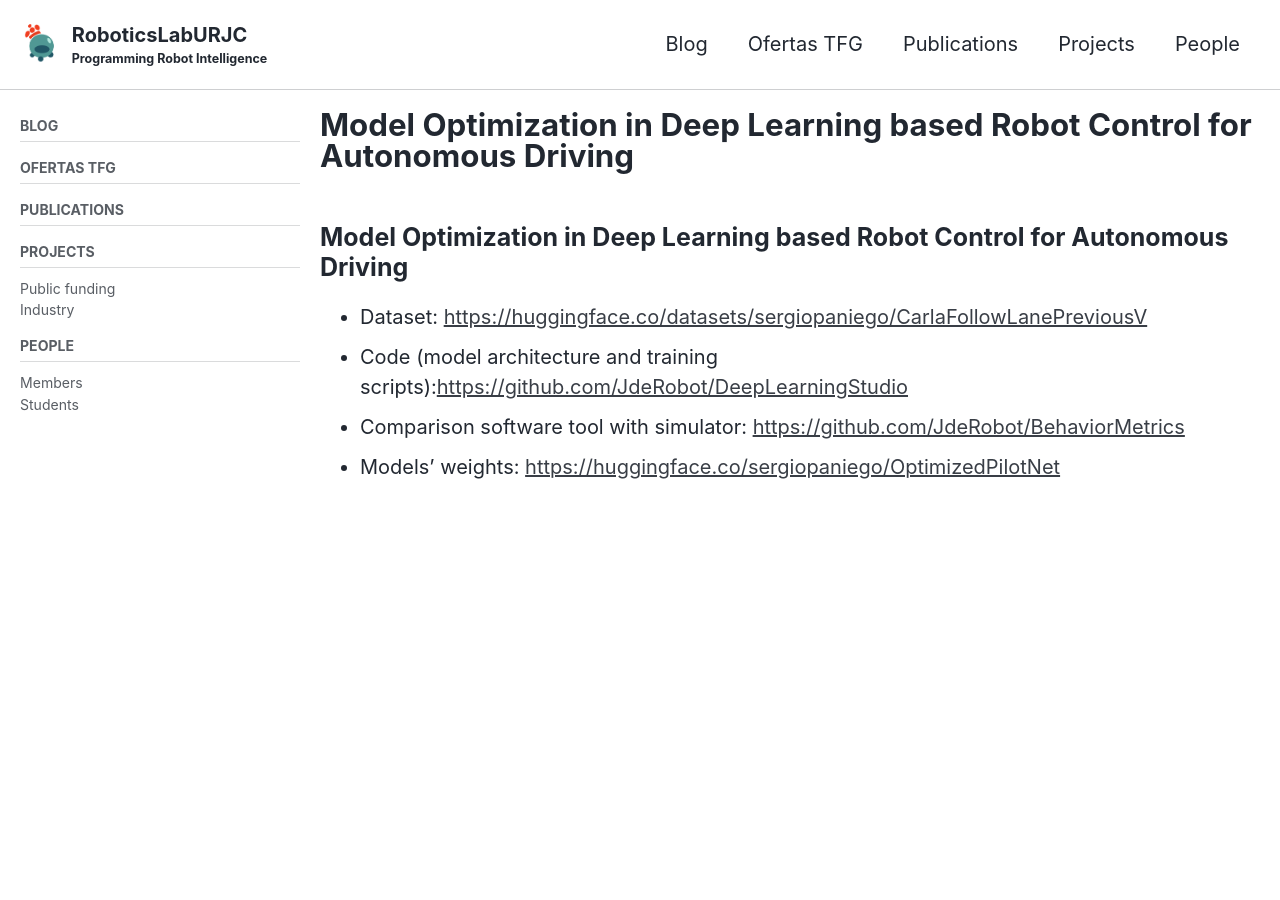
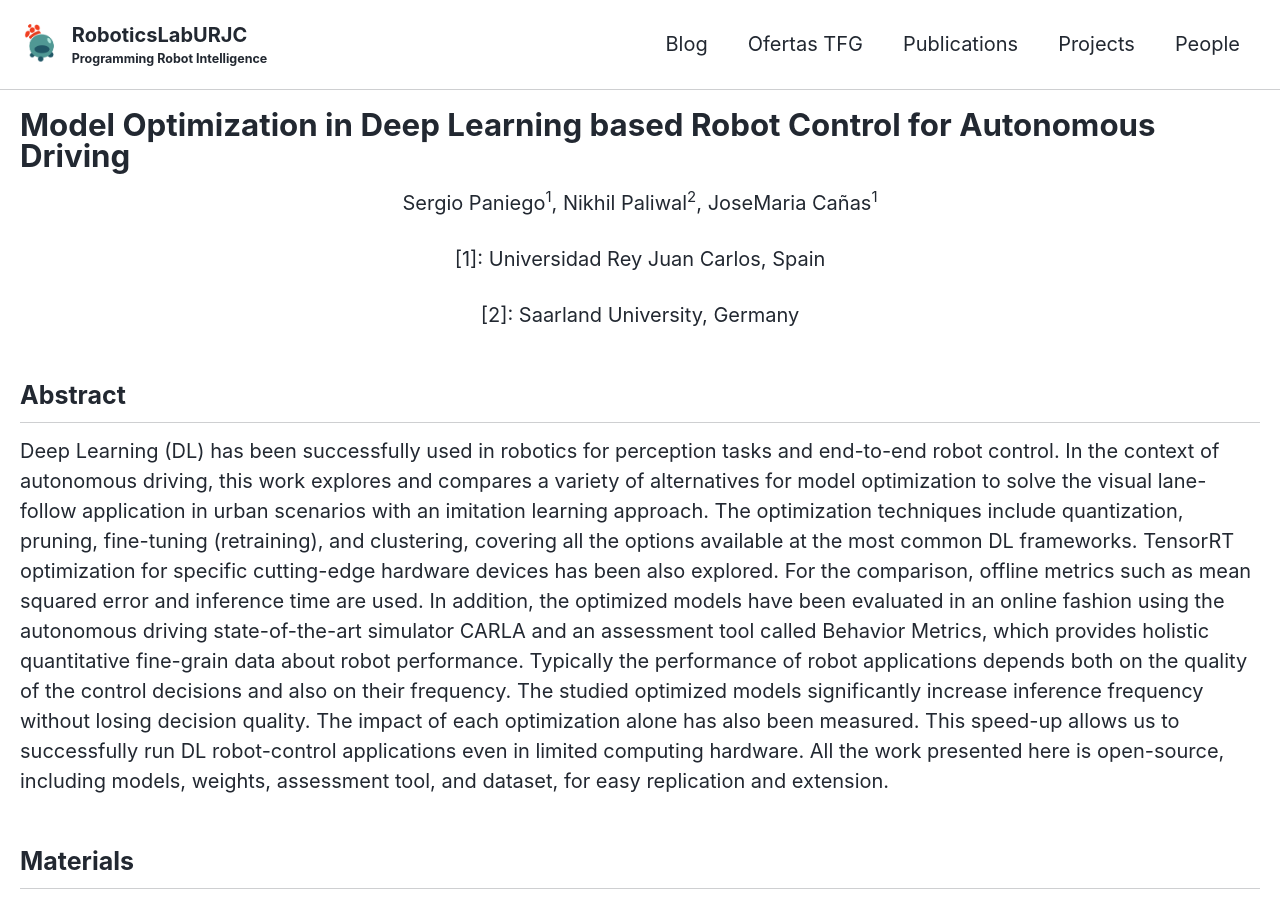
Before and after one commit to RoboticsLabURJC/RoboticsLabURJC.github.io, a Jekyll site: the page built from _pages/publications/2023/model_optimization_in_deep_learning_based_robot_control_for_autonomous_driving.md, in a window 1280 px wide and 900 px high. Built offline with Jekyll 4.4.1, drawn with Linux system fonts in a browser that asks for light colours; cached includes are drawn as plain includes; nearby versions of some CDN libraries.

Commit message:
Nwe paper webpage updated

```diff
--- a/_layouts/single.html
+++ b/_layouts/single.html
@@ -15,7 +15,6 @@ layout: default
 {% endif %}
 
 <div id="main" role="main">
-  {% include sidebar.html %}
 
   <article class="page" itemscope itemtype="https://schema.org/CreativeWork">
     {% if page.title %}<meta itemprop="headline" content="{{ page.title | markdownify | strip_html | strip_newlines | escape_once }}">{% endif %}
--- a/_pages/publications/2023/model_optimization_in_deep_learning_based_robot_control_for_autonomous_driving.md
+++ b/_pages/publications/2023/model_optimization_in_deep_learning_based_robot_control_for_autonomous_driving.md
@@ -2,17 +2,28 @@
 permalink: /publications/2023/model_optimization_in_deep_learning_based_robot_control_for_autonomous_driving
 title: "Model Optimization in Deep Learning based Robot Control for Autonomous Driving"
 
-sidebar:
-  nav: "docs"
 
-layout: archive
+layout: single
 
 classes: wide
 ---
 
-## Model Optimization in Deep Learning based Robot Control for Autonomous Driving
 
-- Dataset: [https://huggingface.co/datasets/sergiopaniego/CarlaFollowLanePreviousV](https://huggingface.co/datasets/sergiopaniego/CarlaFollowLanePreviousV)
-- Code (model architecture and training scripts):[https://github.com/JdeRobot/DeepLearningStudio](https://github.com/JdeRobot/DeepLearningStudio)
-- Comparison software tool with simulator: [https://github.com/JdeRobot/BehaviorMetrics](https://github.com/JdeRobot/BehaviorMetrics)
-- Models' weights: [https://huggingface.co/sergiopaniego/OptimizedPilotNet](https://huggingface.co/sergiopaniego/OptimizedPilotNet)
+<p style="text-align: center">Sergio Paniego<sup>1</sup>, Nikhil Paliwal<sup>2</sup>, JoseMaria Cañas<sup>1</sup></p>
+<p style="text-align: center">[1]: Universidad Rey Juan Carlos, Spain</p>
+<p style="text-align: center">[2]: Saarland University, Germany</p>
+
+
+
+## Abstract
+
+Deep Learning (DL) has been successfully used in robotics for perception tasks and end-to-end robot control. In the context of autonomous driving, this work explores and compares a variety of alternatives for model optimization to solve the visual lane-follow application in urban scenarios with an imitation learning approach.
+The optimization techniques include quantization, pruning, fine-tuning (retraining), and clustering, covering all the options available at the most common DL frameworks. TensorRT optimization for specific cutting-edge hardware devices has been also explored.
+For the comparison, offline metrics such as mean squared error and inference time are used. In addition, the optimized models have been evaluated in an online fashion using the autonomous driving state-of-the-art simulator CARLA and an assessment tool called Behavior Metrics, which provides holistic quantitative fine-grain data about robot performance. Typically the performance of robot applications depends both on the quality of the control decisions and also on their frequency. The studied optimized models significantly increase inference frequency without losing decision quality. The impact of each optimization alone has also been measured. This speed-up allows us to successfully run DL robot-control applications even in limited computing hardware. All the work presented here is open-source, including models, weights, assessment tool, and dataset, for easy replication and extension.
+
+## Materials
+
+- <img src="https://static.thenounproject.com/png/2200230-200.png" width="5%" height="5%"/> Dataset: [https://huggingface.co/datasets/sergiopaniego/CarlaFollowLanePreviousV](https://huggingface.co/datasets/sergiopaniego/CarlaFollowLanePreviousV)
+- <img src="https://static.thenounproject.com/png/1448954-200.png" width="5%" height="5%"/> Code (model architecture and training scripts):[https://github.com/JdeRobot/DeepLearningStudio](https://github.com/JdeRobot/DeepLearningStudio)
+- <img src="https://static-00.iconduck.com/assets.00/comparison-icon-512x512-vl4u7s2n.png" width="5%" height="5%"/> Comparison software tool with simulator: [https://github.com/JdeRobot/BehaviorMetrics](https://github.com/JdeRobot/BehaviorMetrics)
+- <img src="https://cdn-icons-png.flaticon.com/512/6461/6461819.png" width="5%" height="5%"/> Models' weights: [https://huggingface.co/sergiopaniego/OptimizedPilotNet](https://huggingface.co/sergiopaniego/OptimizedPilotNet)
--- a/_sass/minimal-mistakes/_page.scss
+++ b/_sass/minimal-mistakes/_page.scss
@@ -22,12 +22,12 @@
 .page {
   @include breakpoint($large) {
     float: right;
-    width: calc(100% - #{$right-sidebar-width-narrow});
+    width: 100%;
     padding-right: $right-sidebar-width-narrow;
   }
 
   @include breakpoint($x-large) {
-    width: calc(100% - #{$right-sidebar-width});
+    width: 100%;
     padding-right: $right-sidebar-width;
   }
 
@@ -475,7 +475,7 @@
 
   @include breakpoint($large) {
     float: right;
-    width: calc(100% - #{$right-sidebar-width-narrow});
+    width: 100%;
   }
 
   @include breakpoint($x-large) {
```
